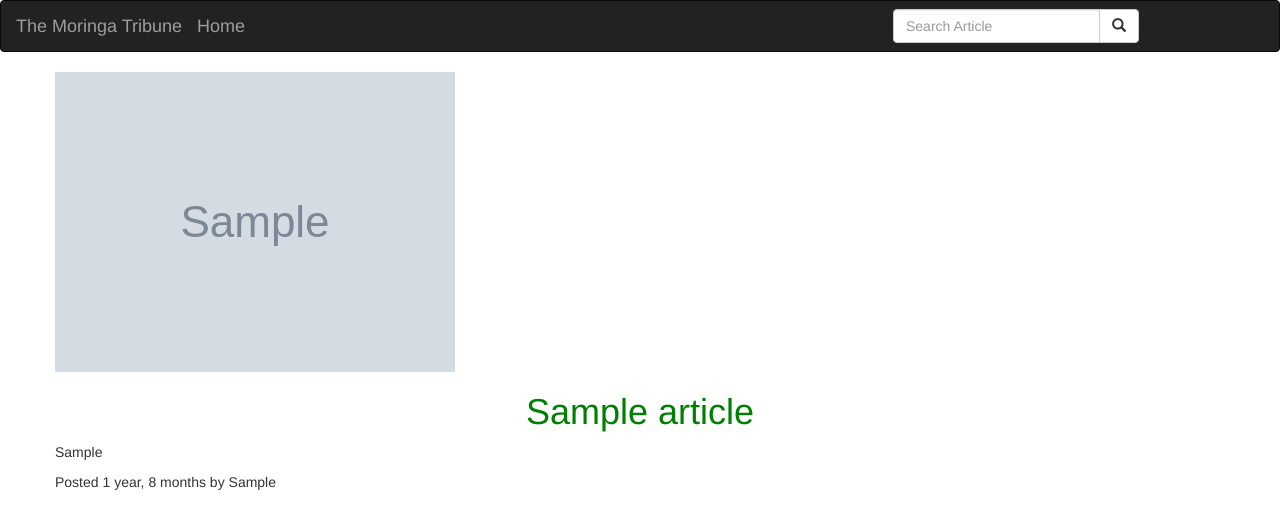
After one commit to edwinkipchumba/new-tribune, a Django app: page /article/1 in a window 1280 px wide. The commit adds this page. Shown: the top 529 px of the page. Run offline with Django 3.2, Linux system fonts and the light colour scheme; tables that the repository leaves empty hold one stand-in row (values such as "Sample post"); grey boxes marked "Sample" are stand-in pictures; some libraries are stand-ins or nearby versions.

Commit message:
fix bugs

```diff
--- a/news/models.py
+++ b/news/models.py
@@ -30,6 +30,7 @@ class Article(models.Model):
     editor = models.ForeignKey(Editor,on_delete=models.CASCADE)
     tags = models.ManyToManyField(tags)
     pub_date = models.DateTimeField(auto_now_add=True)
+    article_image = models.ImageField(upload_to = 'articles/')
 
     def __str__(self):
         return self.title
--- /dev/null
+++ b/news/templates/all-news/article.html
@@ -0,0 +1,25 @@
+{%extends 'all-news/base.html'%}
+
+ {% block content %}
+
+ <div class="container">
+
+   <div class="row">
+     <img src="{{article.article_image.url}}"  class="img-responsive" alt="">
+   </div>
+
+   <div class="row">
+     <h1 class="text-center">{{article.title}}</h1>
+   </div>
+
+   <div class="row">
+     <p>{{article.post}}</p>
+   </div>
+
+   <div class="row">
+     <p>Posted {{article.pub_date|timesince}} by {{article.editor.first_name}}</p>
+   </div>
+
+ </div>
+
+ {% endblock %}
--- a/news/templates/all-news/today-news.html
+++ b/news/templates/all-news/today-news.html
@@ -13,6 +13,11 @@
       <h2 class="text-center"> {{ news_item.title }} </h2>
     </div>
 
+      <!--Display news Article images  -->
+      <div class="col-xs-6 col-sm-6 col-md-6 col-lg-6">
+        <img src="{{news_item.article_image.url}}" class="img-responsive" alt="Image">
+      </div>
+
   </div>
 
   {% empty %}
--- a/news/templates/navbar.html
+++ b/news/templates/navbar.html
@@ -16,7 +16,11 @@
 <nav class="navbar navbar-inverse">
   <div class="container-fluid">
     <div class="navbar-header">
-      <a class="navbar-brand" href="{% url 'newsToday' %}">The Moringa Tribune</a>
+      <a class="navbar-brand" href="#">The Moringa Tribune</a>
+    </div>
+
+    <div class="navbar-header">
+      <a class="navbar-brand" href="{% url 'newsToday' %}">Home</a>
     </div>
 
     <!-- Adding a search form  -->
--- a/news/urls.py
+++ b/news/urls.py
@@ -1,9 +1,14 @@
 from django.conf.urls import url
 from . import views
+from django.conf import settings
+from django.conf.urls.static import static
 
 urlpatterns=[
 
     url('^$',views.news_today,name='newsToday'),
     url(r'^archives/(\d{4}-\d{2}-\d{2})/$',views.past_days_news,name = 'pastNews'),
-    url(r'^search/', views.search_results, name='search_results')
+    url(r'^search/', views.search_results, name='search_results'),
+    url(r'^article/(\d+)',views.article,name ='article')
 ]
+if settings.DEBUG:
+    urlpatterns+= static(settings.MEDIA_URL, document_root = settings.MEDIA_ROOT)
--- a/news/views.py
+++ b/news/views.py
@@ -42,3 +42,11 @@ def search_results(request):
     else:
         message = "You haven't searched for any term"
         return render(request, 'all-news/search.html',{"message":message})
+
+    # display img
+def article(request,article_id):
+    try:
+        article = Article.objects.get(id = article_id)
+    except:
+        raise Http404()
+    return render(request,"all-news/article.html", {"article":article})
--- a/requirements.txt
+++ b/requirements.txt
@@ -1,12 +1,18 @@
 asgiref==3.4.1
 autopep8==1.5.7
 beautifulsoup4==4.10.0
+dj-database-url==0.5.0
 Django==3.2.7
 django-bootstrap3==15.0.0
+django-heroku==0.3.1
+gunicorn==20.1.0
 lts==0.0.2
+Pillow==8.3.2
 psycopg2==2.9.1
 pycodestyle==2.7.0
+python-decouple==3.5
 pytz==2021.3
 soupsieve==2.2.1
 sqlparse==0.4.2
 toml==0.10.2
+whitenoise==5.3.0
--- /dev/null
+++ b/runtime.txt
@@ -0,0 +1 @@
+python3.9.4
```
Also changed, not shown: tribune/settings.py (+30 -17 lines), media/articles/image_edu.jpg (added), news/migrations/0003_article_article_image.py (added), 3 other files.
